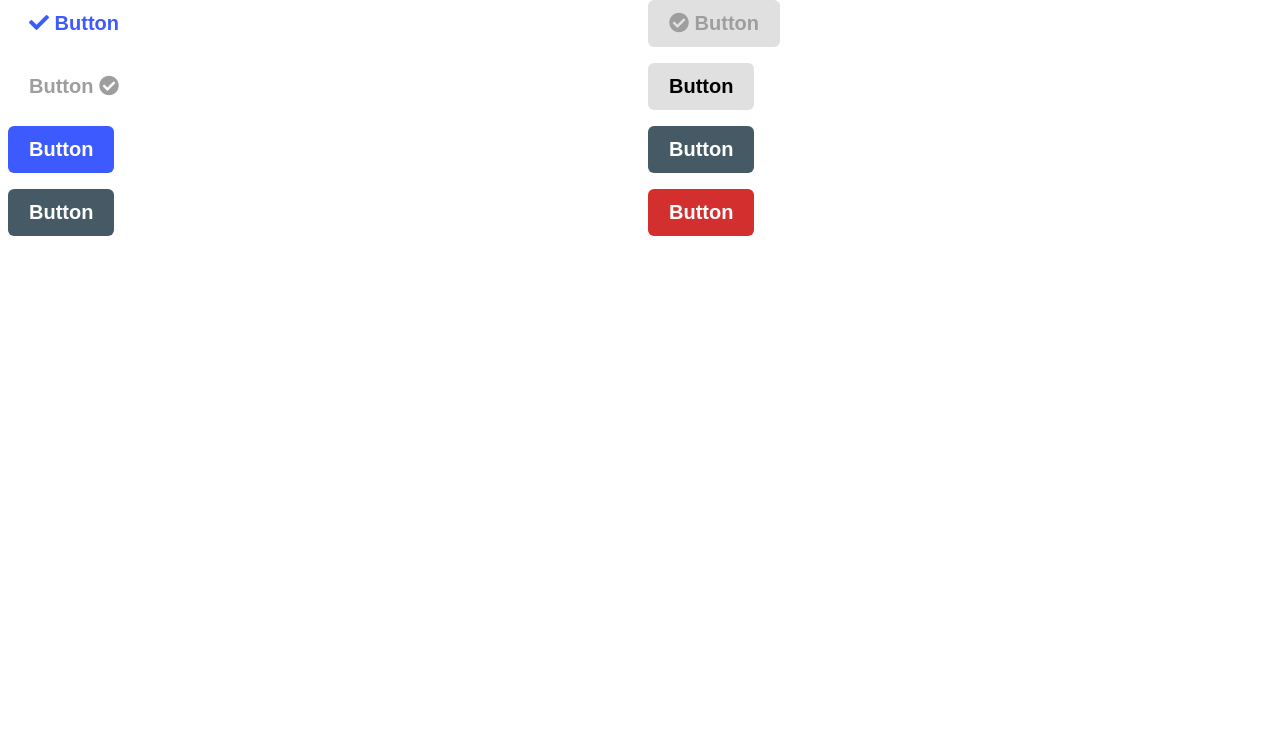
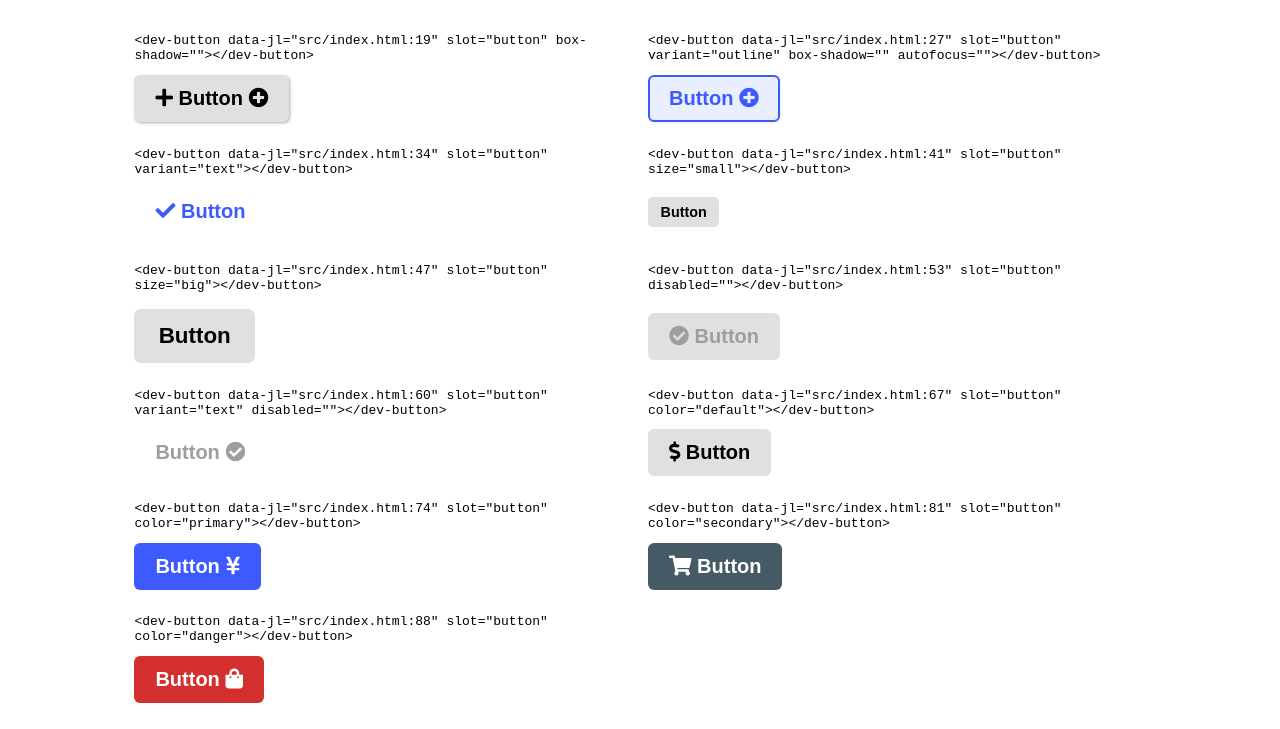
Before and after one commit to gustavoam-asdf/buttons, a website with bundled scripts: page src/index.html in a window 1280 px wide. Shown: the part 71-800 px from the top of the page. Built offline with nearby package versions, Linux system fonts and the light colour scheme.

Commit message:
Displaying buttons

```diff
--- /dev/null
+++ b/src/css/components/box.css
@@ -0,0 +1,10 @@
+:host {
+  display: grid;
+  grid-template-rows: 1fr 1fr;
+  gap: 0.2em;
+  align-items: center;
+}
+
+code {
+  display: block;
+}
--- a/src/css/index.css
+++ b/src/css/index.css
@@ -1,5 +1,15 @@
-body {
+h1 {
+  text-align: center;
+  font-family: Arial, Helvetica, sans-serif;
+  color: #00288d;
+}
+
+.buttons-box {
   display: grid;
   grid-template-columns: 1fr 1fr;
   gap: 1em;
+  margin: 0 auto;
+  padding: 1em;
+  width: 80%;
+  max-width: 1300px;
 }
--- a/src/index.html
+++ b/src/index.html
@@ -13,44 +13,84 @@
     <title>Buttons</title>
   </head>
   <body>
-    <dev-button box-shadow>
+    <h1>Buttons reusable, devChallenges.io</h1>
+    <div class="buttons-box">
+      <dev-box>
+        <dev-button slot="button" box-shadow>
           <span slot="left-icon" class="fas fa-plus"></span>
           <span slot="text"> Button </span>
           <span slot="right-icon" class="fas fa-plus-circle"></span>
         </dev-button>
-    <dev-button variant="outline" box-shadow autofocus>
+      </dev-box>
+
+      <dev-box>
+        <dev-button slot="button" variant="outline" box-shadow autofocus>
           <span slot="right-icon" class="fas fa-plus-circle"></span>
           <span slot="text"> Button </span>
         </dev-button>
-    <dev-button variant="text">
+      </dev-box>
+
+      <dev-box>
+        <dev-button slot="button" variant="text">
           <span slot="left-icon" class="fas fa-check"></span>
           <span slot="text"> Button </span>
         </dev-button>
-    <!-- <dev-button size="small"> Button </dev-button>
-    <dev-button size="big"> Button </dev-button> -->
-    <dev-button disabled>
+      </dev-box>
+
+      <dev-box>
+        <dev-button slot="button" size="small">
+          <span slot="text"> Button </span>
+        </dev-button>
+      </dev-box>
+
+      <dev-box>
+        <dev-button slot="button" size="big">
+          <span slot="text"> Button </span>
+        </dev-button>
+      </dev-box>
+
+      <dev-box>
+        <dev-button slot="button" disabled>
           <span slot="text"> Button </span>
           <span slot="left-icon" class="fas fa-check-circle"></span>
         </dev-button>
-    <dev-button variant="text" disabled>
+      </dev-box>
+
+      <dev-box>
+        <dev-button slot="button" variant="text" disabled>
           <span slot="text"> Button </span>
           <span slot="right-icon" class="fas fa-check-circle"></span>
         </dev-button>
-    <dev-button color="default">
+      </dev-box>
+
+      <dev-box>
+        <dev-button slot="button" color="default">
+          <span slot="text"> Button </span>
+          <span slot="left-icon" class="fas fa-dollar-sign"></span>
+        </dev-button>
+      </dev-box>
+
+      <dev-box>
+        <dev-button slot="button" color="primary">
+          <span slot="text"> Button </span>
+          <span slot="right-icon" class="fas fa-yen-sign"></span>
+        </dev-button>
+      </dev-box>
+
+      <dev-box>
+        <dev-button slot="button" color="secondary">
+          <span slot="left-icon" class="fas fa-shopping-cart"></span>
           <span slot="text"> Button </span>
         </dev-button>
-    <dev-button color="primary">
+      </dev-box>
+
+      <dev-box>
+        <dev-button slot="button" color="danger">
+          <span slot="right-icon" class="fas fa-shopping-bag"></span>
           <span slot="text"> Button </span>
         </dev-button>
-    <dev-button color="secondary">
-      <span slot="text"> Button </span>
-    </dev-button>
-    <dev-button color="secondary" variant="outline">
-      <span slot="text"> Button </span>
-    </dev-button>
-    <dev-button color="danger">
-      <span slot="text"> Button </span>
-    </dev-button>
+      </dev-box>
+    </div>
     <script type="module" src="./js/index.js"></script>
   </body>
 </html>
--- /dev/null
+++ b/src/js/components/dev-box.js
@@ -0,0 +1,46 @@
+class Box extends HTMLElement {
+  constructor() {
+    super()
+    this.attachShadow({
+      mode: 'open'
+    })
+    // StyleSheet
+    this.styleSheet = document.createElement('link')
+    this.styleSheet.setAttribute('rel', 'stylesheet')
+    this.styleSheet.setAttribute('href', './css/components/box.css')
+
+    this.shadowRoot.innerHTML = `
+      <slot name="button"></slot>
+    `
+  }
+
+  get buttonCode() {
+    const buttonAllCode = this.querySelector('[slot="button"]').outerHTML
+    return (
+      buttonAllCode
+        // Separate tags
+        .split(/[\n\r\t]+/)
+        // Clear tag
+        .map(tag => tag.replace(/[\n\r\t ]+</, '<'))
+        // Dev-button tags
+        .filter(tag => /<\/?dev-button/.test(tag))
+        .reduce((acc, curr) => acc + curr)
+    )
+  }
+
+  connectedCallback() {
+    const codeText = document.createElement('code')
+    codeText.textContent = this.buttonCode
+    this.shadowRoot.prepend(this.styleSheet)
+    this.shadowRoot.prepend(codeText)
+  }
+
+  static get observedAttributes() {
+    return []
+  }
+
+  attributeChangedCallback(attr, oldValue, newValue) {
+    console.log({ attr, oldValue, newValue })
+  }
+}
+customElements.define('dev-box', Box)
--- a/src/js/index.js
+++ b/src/js/index.js
@@ -1 +1,2 @@
 import './components/dev-button.js'
+import './components/dev-box.js'
```
Lines whose indentation alone changed are shown as unchanged.
